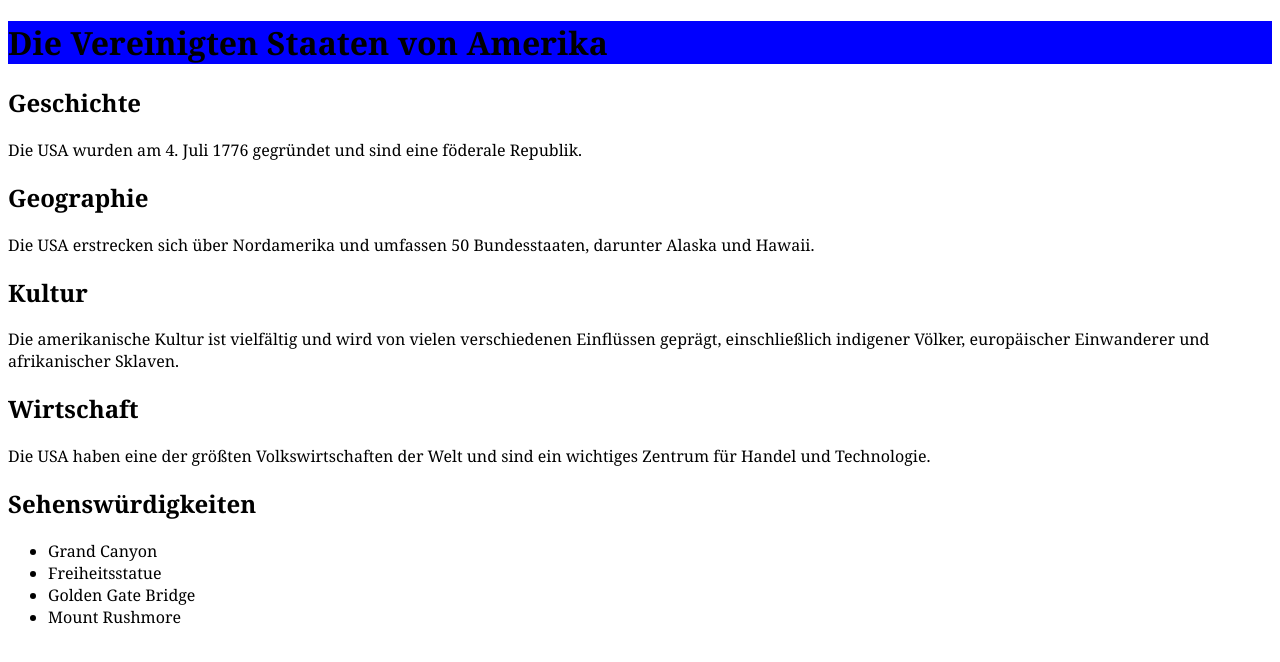
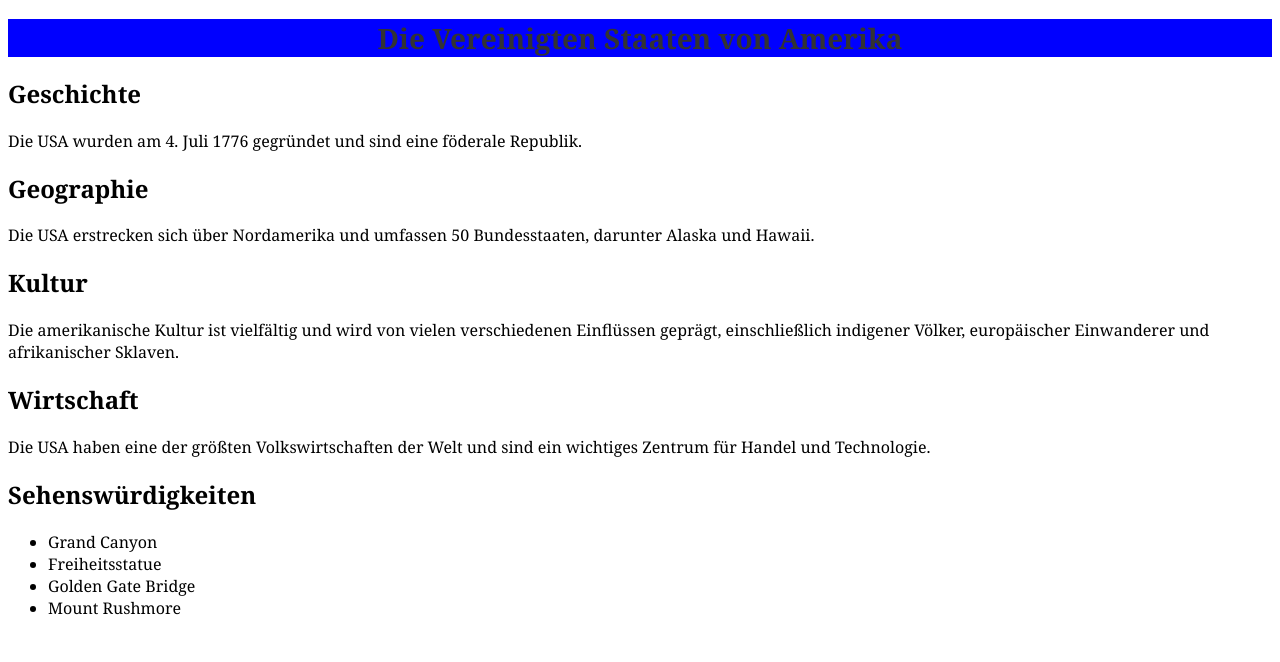
Before and after one commit to ERSIIAdmin/USA-Webseite-Informatik, a plain HTML site: page index.html in a window 1280 px wide. Drawn offline with Linux system fonts and the light colour scheme.

Commit message:
h1 anpassungen

```diff
--- a/style.css
+++ b/style.css
@@ -4,4 +4,8 @@ body {
 
 h1 {
   background-color: blue;
+  color: #333;
+  font-size: 28px;
+  text-align: center;
+  margin-bottom: 20px;
 }
```
